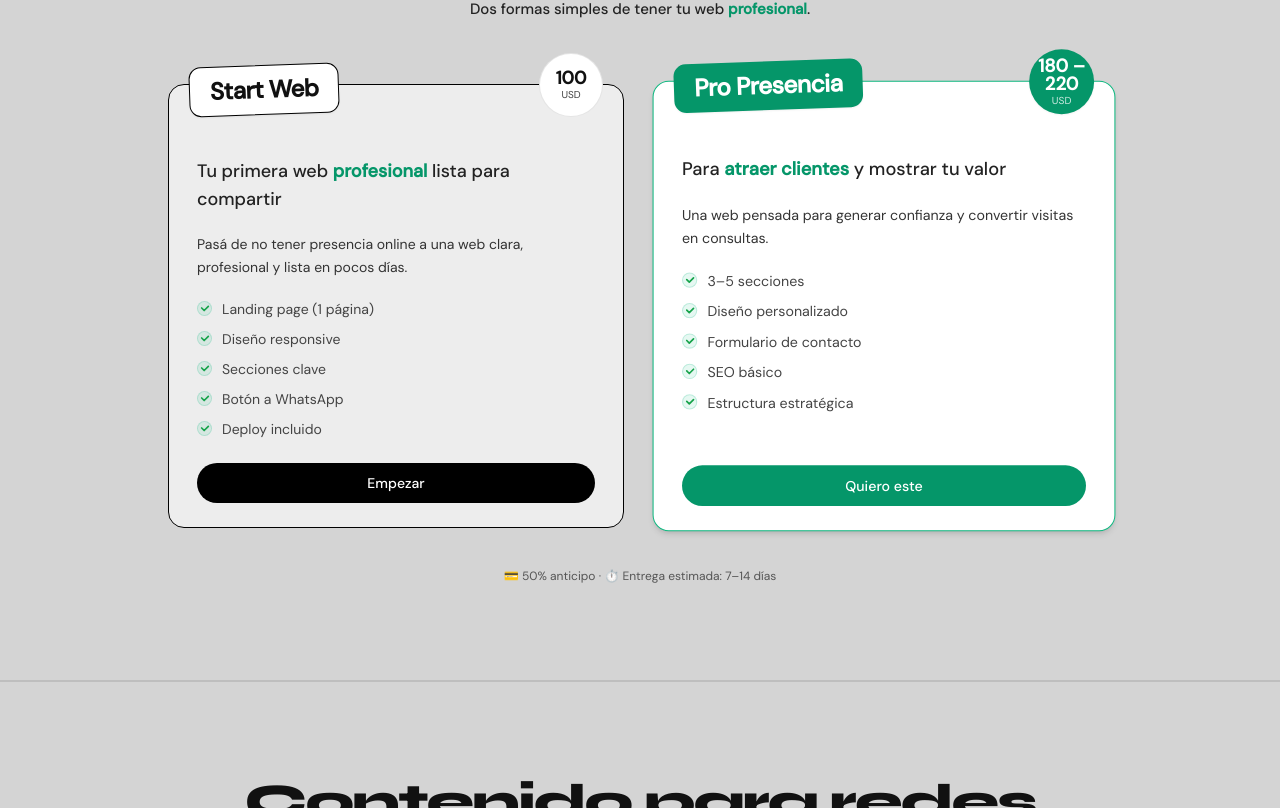
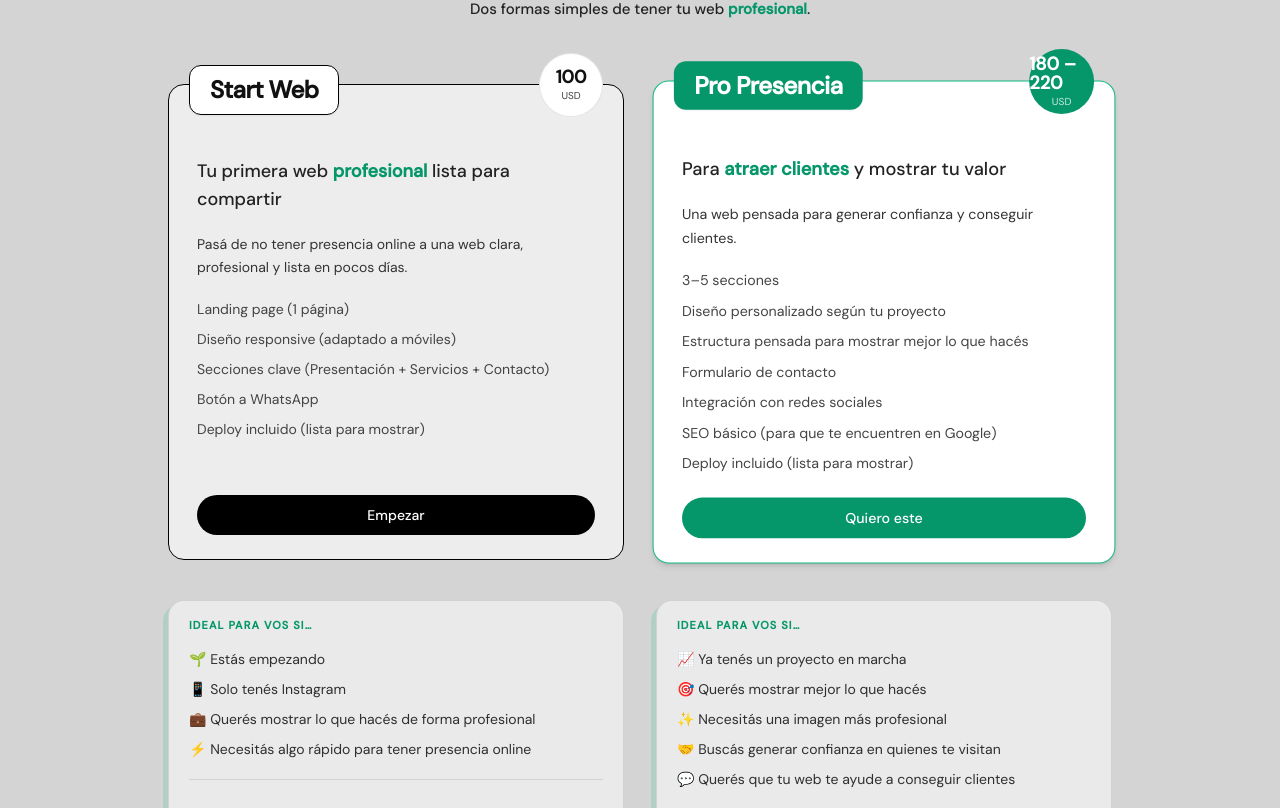
Before and after one commit to joy-amorin/WebSoluciones-landing-page, a Next.js app: page / in a window 1280 px wide. Shown: the part 2112-2920 px from the top of the page. Built offline with nearby package versions, Linux system fonts and the light colour scheme.

Commit message:
feat: add explanatory cards section under plans

```diff
--- a/components/Planes.tsx
+++ b/components/Planes.tsx
@@ -16,10 +16,10 @@ const planes = [
       'Pasá de no tener presencia online a una web clara, profesional y lista en pocos días.',
     features: [
       'Landing page (1 página)',
-      'Diseño responsive',
-      'Secciones clave',
+      'Diseño responsive (adaptado a móviles)',
+      'Secciones clave (Presentación + Servicios + Contacto)',
       'Botón a WhatsApp',
-      'Deploy incluido',
+      'Deploy incluido (lista para mostrar)',
     ],
   },
   {
@@ -36,14 +36,16 @@ const planes = [
     price: '180 – 220',
     featured: true,
     result:
-      'Una web pensada para generar confianza y convertir visitas en consultas.',
+      'Una web pensada para generar confianza y conseguir clientes.',
     features: [
       '3–5 secciones',
-      'Diseño personalizado',
+      'Diseño personalizado según tu proyecto',
+      'Estructura pensada para mostrar mejor lo que hacés',
       'Formulario de contacto',
-      'SEO básico',
-      'Estructura estratégica',
-    ],
+      'Integración con redes sociales',
+      'SEO básico (para que te encuentren en Google)',
+      'Deploy incluido (lista para mostrar)',
+    ]
   },
 ]
 
@@ -65,94 +67,138 @@ export default function Planes() {
           </p>
         </div>
 
-        {/* GRID */}
-        <div className="grid grid-cols-1 md:grid-cols-2 gap-8">
+        {/* GRID PLANES (NO TOCADO) */}
+        <div className="grid grid-cols-1 md:grid-cols-2 gap-8 items-stretch">
 
-          {planes.map((p) => (
+          {planes.map((p, i) => (
+            <div key={p.name}>
+
+              {/* CARD */}
               <div
-              key={p.name}
-              className={`relative rounded-2xl px-7 pt-14 pb-6 flex flex-col transition-all duration-300 group ${
+                className={`relative rounded-2xl px-7 pt-14 pb-6 flex flex-col h-full transition-all duration-300 group ${
                   p.featured
                     ? 'bg-white border border-emerald-500 shadow-md scale-[1.015]'
                     : 'bg-white/60 border border-black hover:-translate-y-1 hover:shadow-sm'
                 }`}
               >
 
-              {/* NOMBRE FLOTANTE */}
+                {/* NOMBRE */}
                 <div className="absolute -top-5 left-5">
                   <div
-                  className={`text-xl md:text-2xl font-bold tracking-tight px-5 py-2 rounded-xl shadow-sm transition-all duration-300 ${
+                    className={`text-xl md:text-2xl font-bold tracking-tight px-5 py-2 rounded-xl shadow-sm ${
                       p.featured
-                      ? 'bg-emerald-600 text-white rotate-[-2deg] group-hover:rotate-0'
-                      : 'bg-white border border-black text-[#111] rotate-[-2deg] group-hover:rotate-0'
+                        ? 'bg-emerald-600 text-white'
+                        : 'bg-white border border-black text-[#111]'
                     }`}
                   >
                     {p.name}
                   </div>
                 </div>
 
-              {/* CÍRCULO PRECIO */}
+                {/* PRECIO */}
                 <div className="absolute -top-8 right-5">
                   <div
-                  className={`w-16 h-16 rounded-full flex flex-col items-center justify-center text-center transition-all duration-300 ${
+                    className={`w-16 h-16 rounded-full flex flex-col items-center justify-center ${
                       p.featured
-                      ? 'bg-emerald-600 text-white shadow-sm group-hover:scale-105'
-                      : 'bg-white border border-black/10 text-[#111] group-hover:scale-105'
+                        ? 'bg-emerald-600 text-white'
+                        : 'bg-white border border-black/10 text-[#111]'
                     }`}
                   >
                     <span className="text-lg font-extrabold leading-none">
                       {p.price}
                     </span>
-                  <span className="text-[10px] opacity-80">USD</span>
+                    <span className="text-[10px] opacity-80 mt-[2px]">USD</span>
                   </div>
                 </div>
 
-              {/* TITULO */}
+                {/* CONTENIDO */}
+                <div className="flex flex-col flex-1">
+
                   <p className="text-base md:text-lg font-medium text-[#222] mb-5 mt-4 leading-snug">
                     {p.desc}
                   </p>
 
-              {/* RESULTADO */}
                   <p className="text-sm text-[#333] mb-5 leading-relaxed">
                     {p.result}
                   </p>
 
-              {/* FEATURES */}
-              <ul className="flex flex-col gap-2.5 mb-6 flex-1">
+                  <ul className="flex flex-col gap-2.5 mb-6">
                     {p.features.map((f) => (
-                  <li key={f} className="flex items-start gap-2.5 text-sm text-[#444]">
-                    <span className="flex-shrink-0 w-[15px] h-[15px] rounded-full bg-emerald-500/10 border border-emerald-500/20 flex items-center justify-center mt-0.5">
-                      <svg
-                        className="w-2.5 h-2.5"
-                        viewBox="0 0 12 12"
-                        fill="none"
-                        stroke="#16a34a"
-                        strokeWidth="2"
-                        strokeLinecap="round"
-                        strokeLinejoin="round"
-                      >
-                        <path d="M2 6l3 3 5-5" />
-                      </svg>
-                    </span>
+                      <li key={f} className="text-sm text-[#444]">
                         {f}
                       </li>
                     ))}
                   </ul>
 
-              {/* CTA */}
                   <a
                     href="#contacto"
-                className={`block text-center text-sm font-medium py-2.5 rounded-full transition-all ${
+                    className={`mt-auto block text-center text-sm font-medium py-2.5 rounded-full ${
                       p.featured
-                    ? 'bg-emerald-600 hover:bg-emerald-700 text-white'
-                    : 'bg-black hover:bg-[#222] text-white'
+                        ? 'bg-emerald-600 text-white'
+                        : 'bg-black text-white'
                     }`}
                   >
                     {p.featured ? 'Quiero este' : 'Empezar'}
                   </a>
 
                 </div>
+              </div>
+
+            </div>
           ))}
+
+        </div>
+
+        {/* GRID INFERIOR (INDEPENDIENTE Y ALINEADO) */}
+        <div className="grid grid-cols-1 md:grid-cols-2 gap-8 mt-10 items-stretch">
+
+          {/* START */}
+          <div
+            className="rounded-2xl border border-black/10 bg-white/50 px-5 py-4 flex flex-col h-full"
+            style={{ boxShadow: '-5px 5px 0px rgba(16, 185, 129, 0.18)' }}
+          >
+            <p className="text-[11px] font-bold uppercase tracking-widest text-emerald-600 mb-4">
+              Ideal para vos si…
+            </p>
+
+            <ul className="flex flex-col gap-2.5 mb-5 text-sm text-[#2f2f2f]">
+              <li>🌱 Estás empezando</li>
+              <li>📱 Solo tenés Instagram</li>
+              <li>💼 Querés mostrar lo que hacés de forma profesional</li>
+              <li>⚡ Necesitás algo rápido para tener presencia online</li>
+            </ul>
+
+            <div className="h-px bg-black/10 mb-4" />
+
+            <p className="text-sm text-[#333] mt-auto">
+              Necesitás algo claro, funcional y listo rápido.
+            </p>
+          </div>
+
+          {/* PRO */}
+          <div
+            className="rounded-2xl border border-black/10 bg-white/50 px-5 py-4 flex flex-col h-full"
+            style={{ boxShadow: '-5px 5px 0px rgba(16, 185, 129, 0.18)' }}
+          >
+            <p className="text-[11px] font-bold uppercase tracking-widest text-emerald-600 mb-4">
+              Ideal para vos si…
+            </p>
+
+            <ul className="flex flex-col gap-2.5 mb-5 text-sm text-[#2f2f2f]">
+              <li>📈 Ya tenés un proyecto en marcha</li>
+              <li>🎯 Querés mostrar mejor lo que hacés</li>
+              <li>✨ Necesitás una imagen más profesional</li>
+              <li>🤝 Buscás generar confianza en quienes te visitan</li>
+              <li>💬 Querés que tu web te ayude a conseguir clientes</li>
+            </ul>
+
+            <div className="h-px bg-black/10 mb-4" />
+
+            <p className="text-sm text-[#333] mt-auto">
+              Tu web pasa a ser una herramienta para atraer y convertir clientes.
+            </p>
+          </div>
+
         </div>
 
         {/* FOOTNOTE */}
```
Lines whose indentation alone changed are shown as unchanged.
